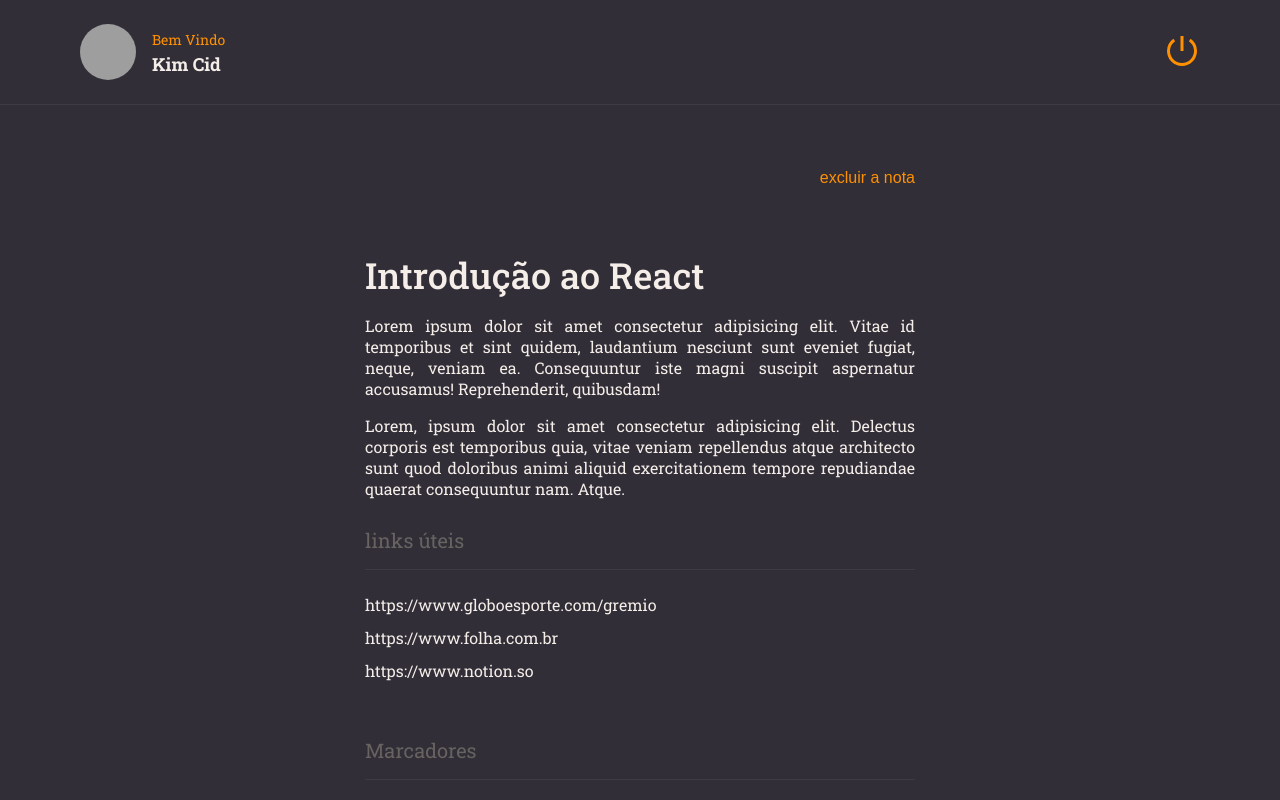
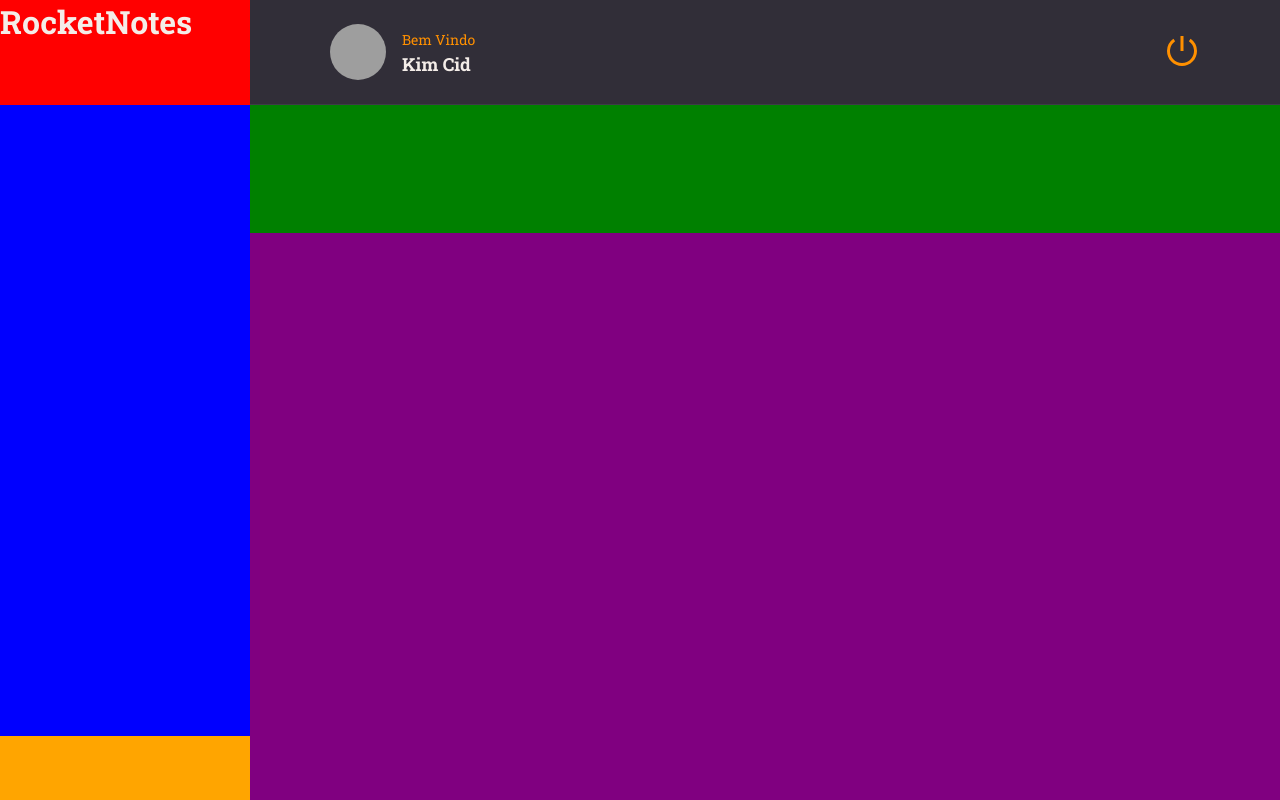
Before and after one commit to KimCidDev/RocketNotes-Explorer, a React (Vite) app in the folder Rocketnotes/: page / in a window 1280 px wide. Built offline with nearby package versions, Linux system fonts and the light colour scheme; grey boxes are pictures that could not be loaded.

Commit message:
grid denifed in page 'Home'

```diff
--- a/Rocketnotes/src/main.jsx
+++ b/Rocketnotes/src/main.jsx
@@ -5,14 +5,14 @@ import GlobalStyles from './styles/global';
 
 import theme from './styles/theme';
 
-import { Details }  from './pages/Details';
+import { Home }  from './pages/Home';
 
 
 ReactDOM.createRoot(document.getElementById('root')).render(
   <React.StrictMode >
     <ThemeProvider theme={theme}>
     <GlobalStyles />
-    <Details />
+    <Home />
     </ThemeProvider>
 
   </React.StrictMode>,
--- a/Rocketnotes/src/pages/Home/index.jsx
+++ b/Rocketnotes/src/pages/Home/index.jsx
@@ -1,11 +1,17 @@
 import { Container, Brand, Menu, Search, Content, Newnote } from './styles';
 
+import { Header } from '../../components/Header';
+
 export function Home () {
+
+  return (
 
   <Container>
     <Brand>
     <h1>RocketNotes</h1>
     </Brand>
+
+  <Header />
 
   <Menu>
 
@@ -19,12 +25,12 @@ export function Home () {
 
   </Content>
 
-  </Container>
+
 
   <Newnote>
 
   </Newnote>
 
-
-
-}
+  </Container>
+  );
+};
--- a/Rocketnotes/src/pages/Home/styles.js
+++ b/Rocketnotes/src/pages/Home/styles.js
@@ -1,13 +1,43 @@
-import styled from 'styled-content';
+import styled from 'styled-components';
 
-export const Container = styled.div``;
+export const Container = styled.div`
+  width: 100%;
+  height: 100vh;
 
-export const Brand = styled.h1``;
+  display: grid;
+  grid-template-columns: 250px auto;
+  grid-template-rows: 105px 128px auto 64px;
+  grid-template-areas:
+    'brand header'
+    'menu search'
+    'menu content'
+    'newnote content';
 
-export const Menu = styled.div``;
+  background-color: ${({ theme }) => theme.COLORS.BACKGROUND_800};
+`;
 
-export const Search = styled.div``;
+export const Brand = styled.div`
+  grid-area: brand;
+  background-color: red;
+`;
 
-export const Content = styled.div``;
+export const Menu = styled.ul`
+  grid-area: menu;
+  background-color: blue;
+`;
 
-export const Newnote = styled.div``;
+export const Search = styled.div`
+  grid-area: search;
+  background-color: green;
+`;
+
+export const Content = styled.div`
+  grid-area: content;
+  background-color: purple;
+`;
+
+export const Newnote = styled.button`
+  grid-area: newnote;
+  background-color: orange;
+  border: none;
+`;
```
